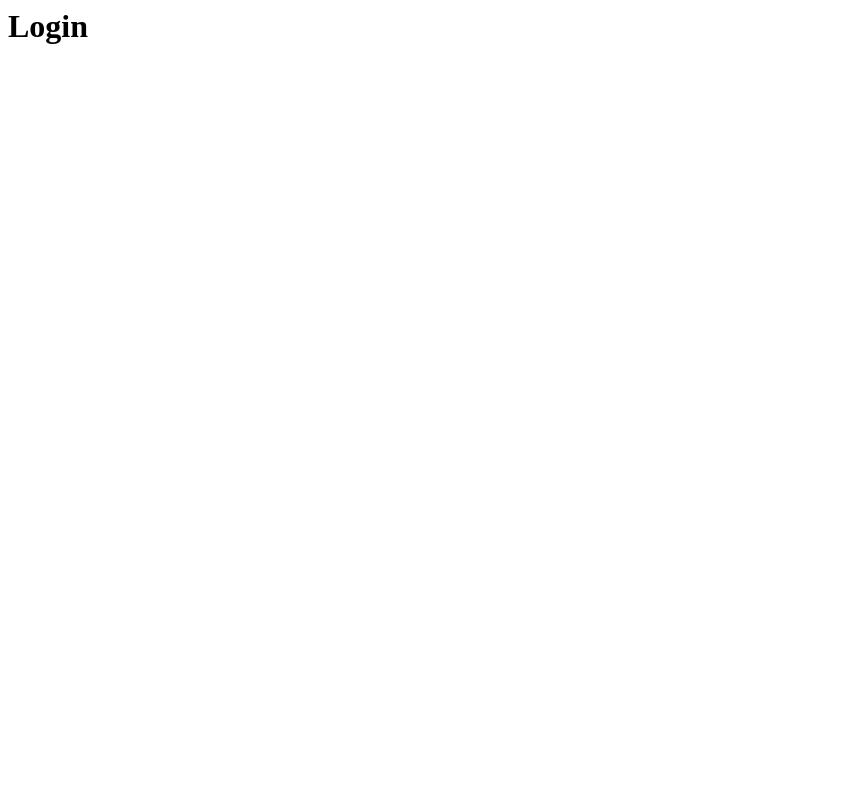
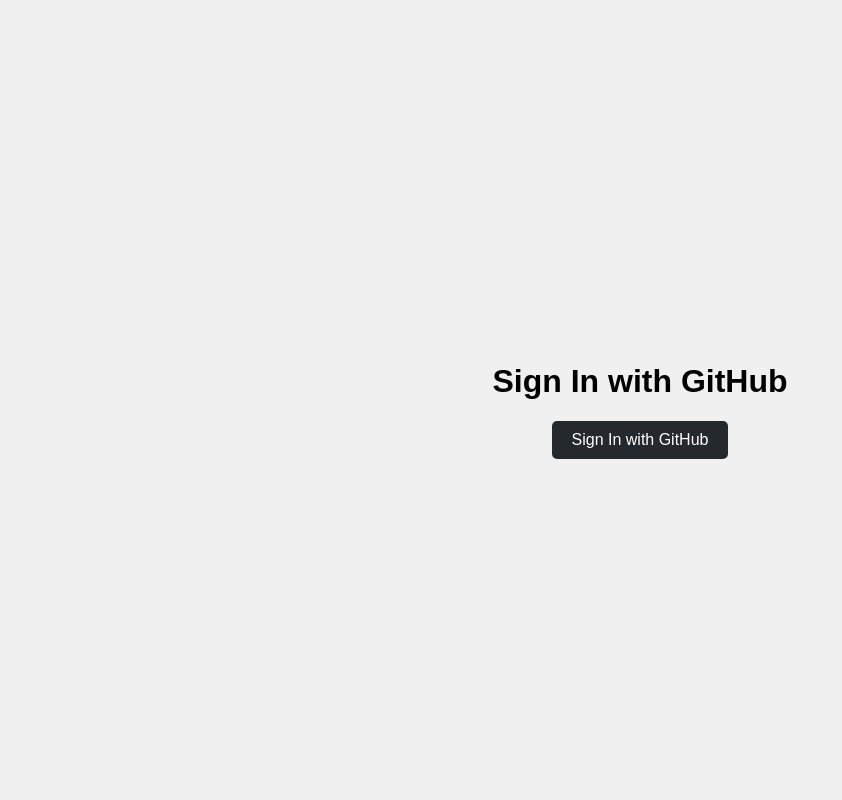
Before and after one commit to TgkCapture/RepoMaster, a Flask app: page /login in a window 1280 px wide. Before the commit the part shown is almost empty. Shown: the whole page, without its empty margins (0-842 px from the left). Run offline with Flask 2, Linux system fonts and the light colour scheme.

Commit message:
sign in user interface added

```diff
--- a/app/templates/login.html
+++ b/app/templates/login.html
@@ -1 +1,60 @@
-<h1>Login</h1>
+<!DOCTYPE html>
+<html lang="en">
+<head>
+    <meta charset="UTF-8">
+    <meta name="viewport" content="width=device-width, initial-scale=1.0">
+    <title>Sign In with GitHub | RepoMaster</title>
+    <style>
+        body {
+            font-family: Arial, sans-serif;
+            margin: 0;
+            padding: 0;
+            display: flex;
+            justify-content: center;
+            align-items: center;
+            height: 100vh;
+            background-color: #f0f0f0;
+        }
+        .container {
+            text-align: center;
+        }
+        .button {
+            display: inline-block;
+            padding: 10px 20px;
+            background-color: #24292e;
+            color: #fff;
+            text-decoration: none;
+            border: none;
+            border-radius: 5px;
+            cursor: pointer;
+            transition: background-color 0.3s ease;
+        }
+        .button:hover {
+            background-color: #0366d6;
+        }
+    </style>
+</head>
+<body>
+    <div class="container">
+        <h1>Sign In with GitHub</h1>
+        <a href="#" id="github-login" class="button">Sign In with GitHub</a>
+    </div>
+
+    <script>
+        function signInWithGitHub() {
+            var width = 600;
+            var height = 600;
+            var left = (window.innerWidth - width) / 2;
+            var top = (window.innerHeight - height) / 2;
+            var url = 'https://github.com/login/oauth/authorize?client_id=your_client_id&scope=user:email';
+            var options = 'toolbar=no, location=no, directories=no, status=no, menubar=no, scrollbars=no, resizable=no, copyhistory=no, width=' + width + ', height=' + height + ', top=' + top + ', left=' + left;
+            window.open(url, 'GitHub Sign-in', options);
+        }
+
+        document.getElementById('github-login').addEventListener('click', function(event) {
+            event.preventDefault();
+            signInWithGitHub();
+        });
+    </script>
+</body>
+</html>
```
